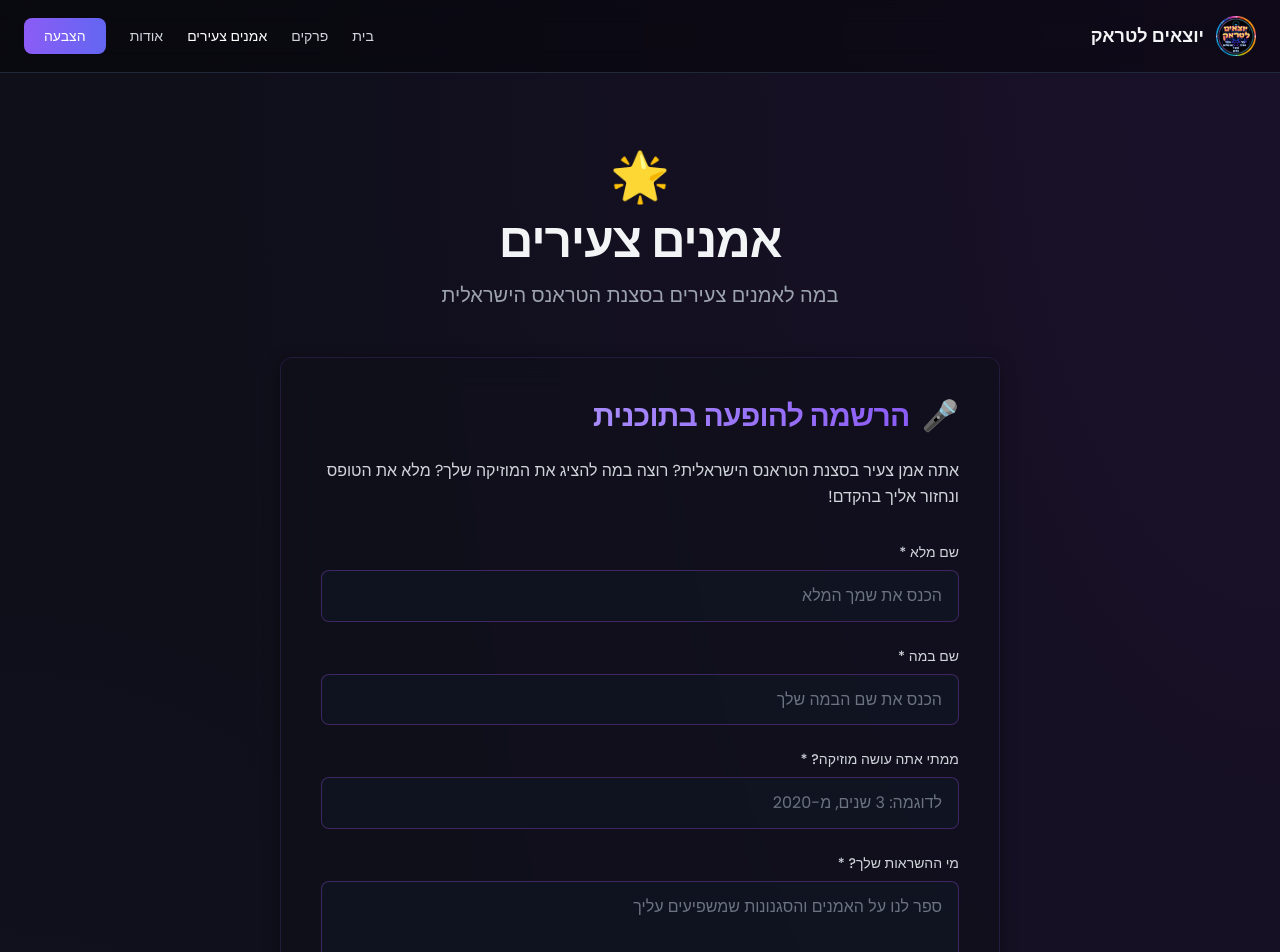
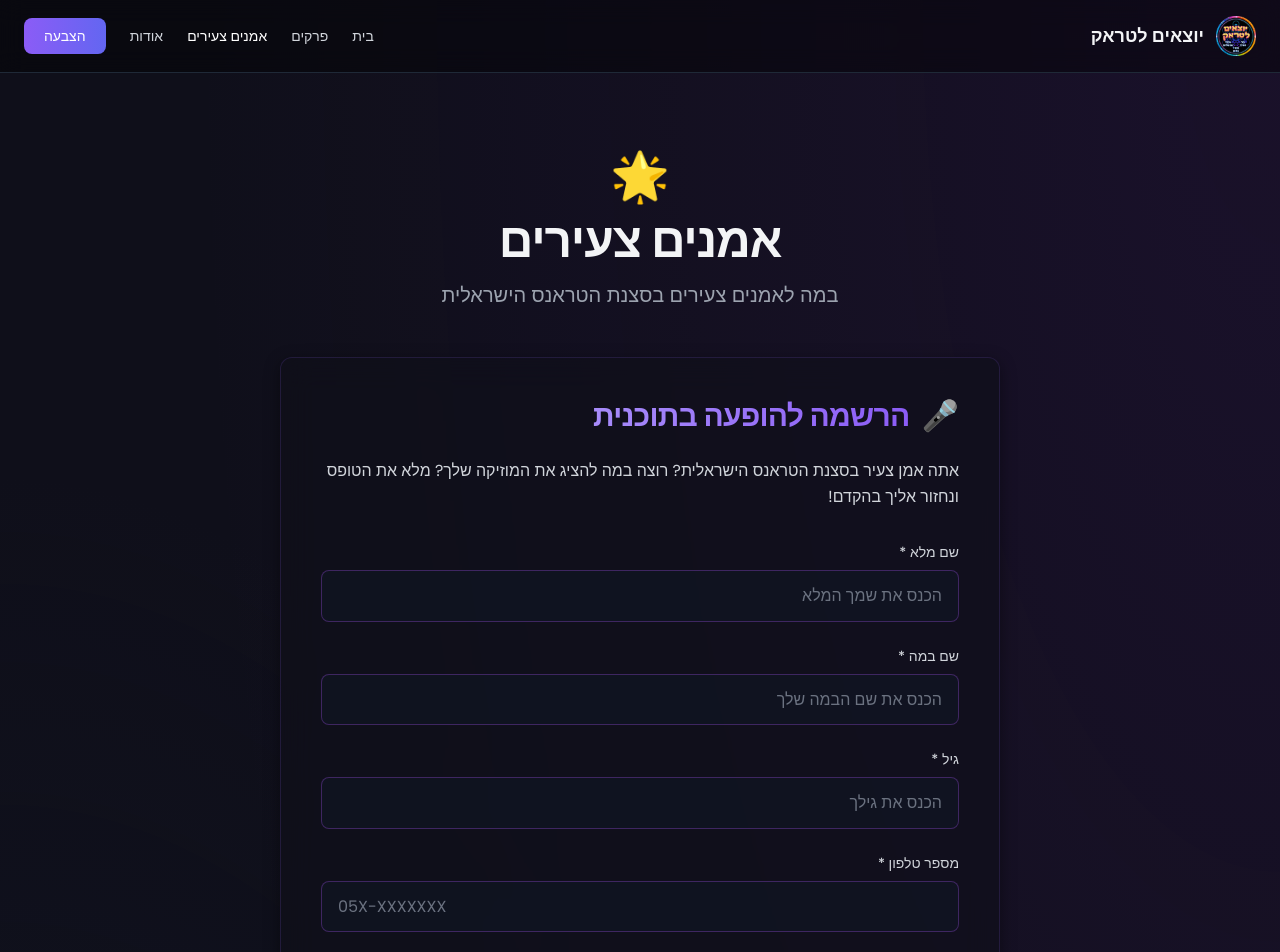
Before and after one commit to ShadowBoxer39/Trance-Awards, a Next.js app: page /young-artists in a window 1280 px wide. Shown: the top 952 px of the page. Built offline with nearby package versions, Linux system fonts and the light colour scheme.

Commit message:
Update young-artists.tsx

```diff
--- a/pages/young-artists.tsx
+++ b/pages/young-artists.tsx
@@ -9,6 +9,8 @@ export default function YoungArtists() {
   const [formData, setFormData] = React.useState({
     fullName: "",
     stageName: "",
+    age: "",
+    phone: "",
     experienceYears: "",
     inspirations: "",
     trackLink: "",
@@ -47,6 +49,8 @@ export default function YoungArtists() {
       setFormData({
         fullName: "",
         stageName: "",
+        age: "",
+        phone: "",
         experienceYears: "",
         inspirations: "",
         trackLink: "",
@@ -191,6 +195,42 @@ export default function YoungArtists() {
                     onChange={handleChange}
                     className="w-full px-4 py-3 bg-gray-900/50 border border-purple-500/30 rounded-lg text-white placeholder-gray-500 focus:outline-none focus:border-purple-500/60 transition"
                     placeholder="הכנס את שם הבמה שלך"
+                  />
+                </div>
+
+                {/* Age */}
+                <div>
+                  <label htmlFor="age" className="block text-sm font-medium mb-2 text-gray-300">
+                    גיל *
+                  </label>
+                  <input
+                    type="number"
+                    id="age"
+                    name="age"
+                    required
+                    min="16"
+                    max="99"
+                    value={formData.age}
+                    onChange={handleChange}
+                    className="w-full px-4 py-3 bg-gray-900/50 border border-purple-500/30 rounded-lg text-white placeholder-gray-500 focus:outline-none focus:border-purple-500/60 transition"
+                    placeholder="הכנס את גילך"
+                  />
+                </div>
+
+                {/* Phone Number */}
+                <div>
+                  <label htmlFor="phone" className="block text-sm font-medium mb-2 text-gray-300">
+                    מספר טלפון *
+                  </label>
+                  <input
+                    type="tel"
+                    id="phone"
+                    name="phone"
+                    required
+                    value={formData.phone}
+                    onChange={handleChange}
+                    className="w-full px-4 py-3 bg-gray-900/50 border border-purple-500/30 rounded-lg text-white placeholder-gray-500 focus:outline-none focus:border-purple-500/60 transition"
+                    placeholder="05X-XXXXXXX"
                   />
                 </div>
 
```
